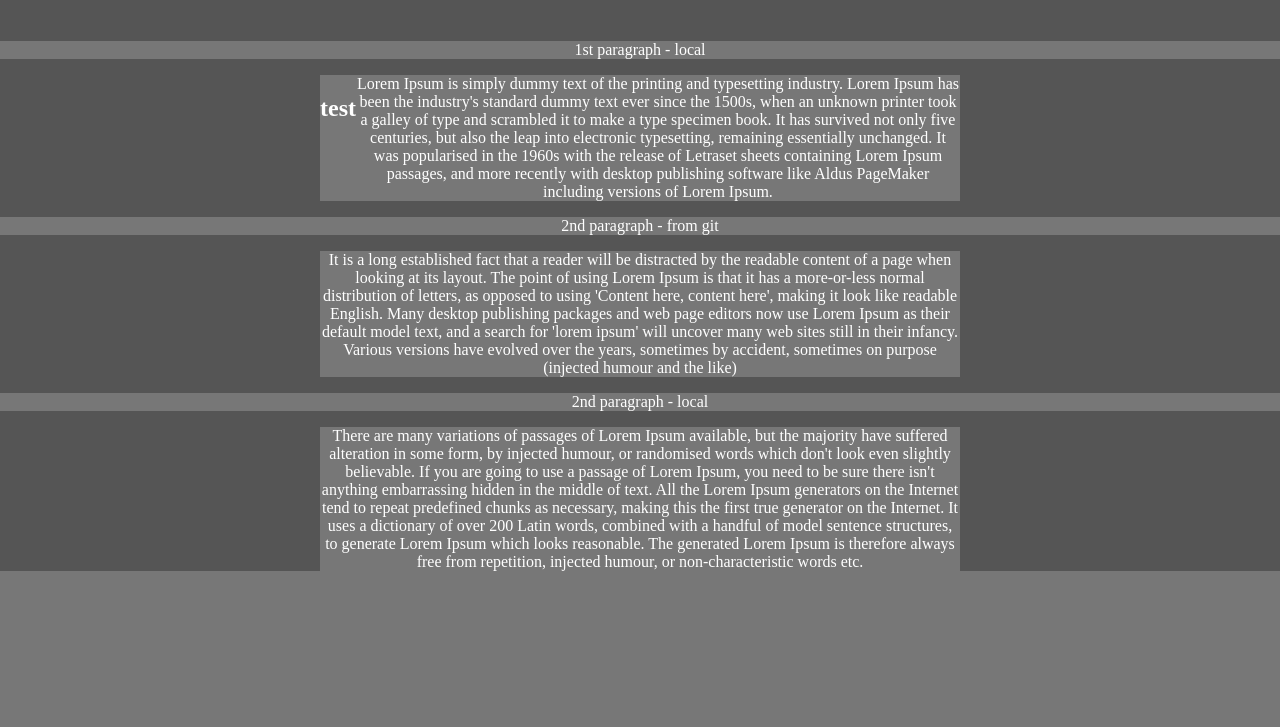
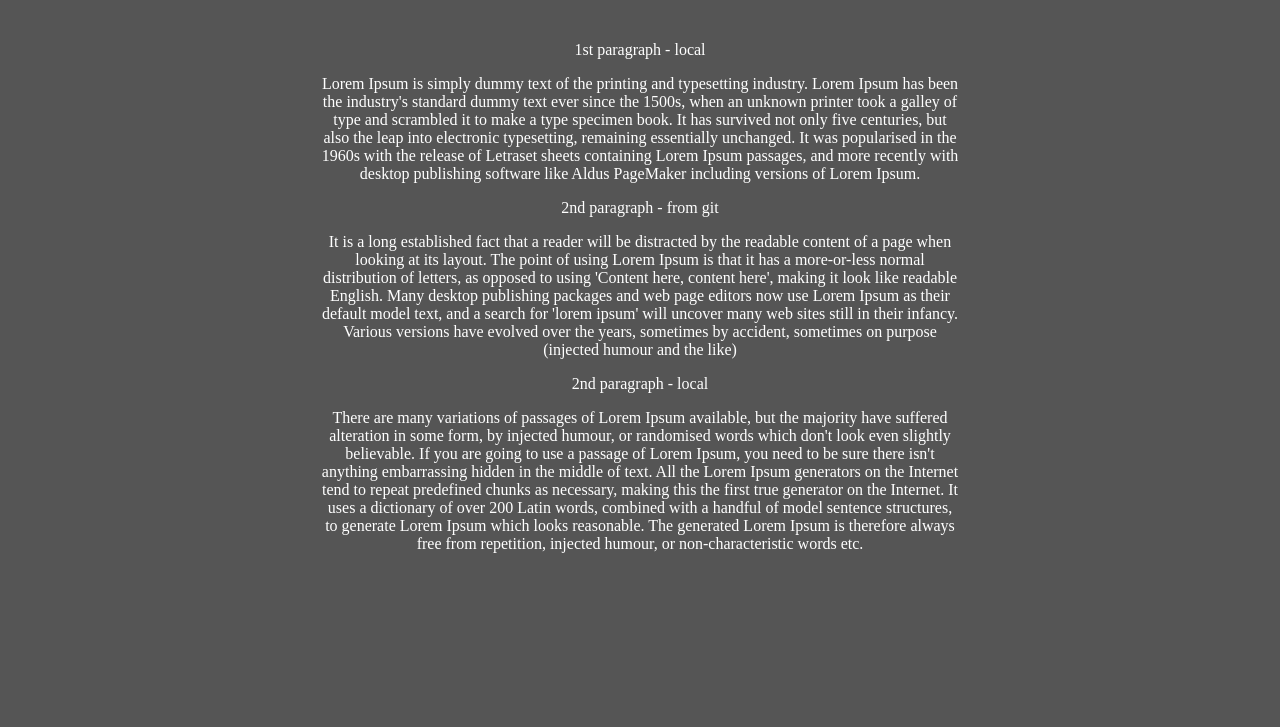
Before and after one commit to rsmal/task-4, a website: page index.html in a window 1280 px wide. Shown: the part 73-800 px from the top of the page. Drawn offline with Linux system fonts and the light colour scheme.

Commit message:
In progress

```diff
--- a/index.html
+++ b/index.html
@@ -13,7 +13,6 @@
         <p class="br-2 br-2">1st paragraph - local </p>
 
         <div class="paragraph">
-        <h2>test</h2>
         Lorem Ipsum is simply dummy text of the printing and typesetting industry. Lorem Ipsum has been the industry's standard dummy text ever since the 1500s, when an unknown printer took a galley of type and scrambled it to make a type specimen book. It has survived not only five centuries, but also the leap into electronic typesetting, remaining essentially unchanged. It was popularised in the 1960s with the release of Letraset sheets containing Lorem Ipsum passages, and more recently with desktop publishing software like Aldus PageMaker including versions of Lorem Ipsum. </div>
 
          <p>2nd paragraph - from git  </p>
--- a/sass/style.scss
+++ b/sass/style.scss
@@ -1,6 +1,5 @@
 * {
 	box-sizing: border-box;
-	background-color: #777;
 }
 
 .test {
```
Also changed, not shown: package.json (+8 -2 lines), css/style.css, css/style.prefixed.css (deleted), 2 other files.
